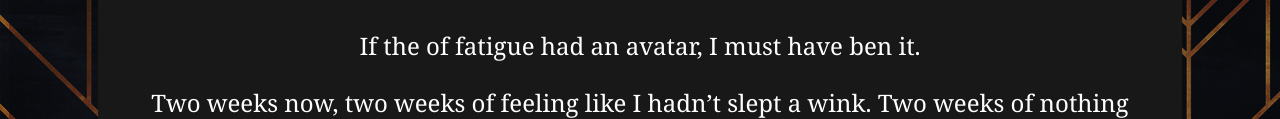
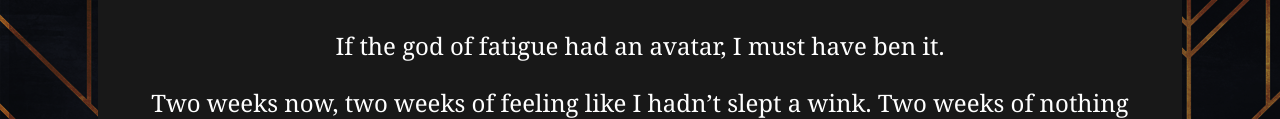
Before and after one commit to RunedWriter/RuneWriter_Webstory_Site, a plain HTML site: page pal-rune-story/the-note.html in a window 1280 px wide. Shown: the part 171-290 px from the top of the page. Drawn offline with Linux system fonts and the light colour scheme.

Commit message:
Fixed missing word first sentince of first entry

```diff
--- a/pal-rune-story/the-note.html
+++ b/pal-rune-story/the-note.html
@@ -10,7 +10,7 @@
     <div class="body">
         <h1>The Note</h1>
 
-        <p class="rune">If the of fatigue had an avatar, I must have ben it.</p>
+        <p class="rune">If the god of fatigue had an avatar, I must have ben it.</p>
 
         <p class="rune">Two weeks now, two weeks of feeling like I hadn’t slept a wink. Two weeks of nothing being where I left it. Of misplaced items, missing food, and furniture never being where I left it when I went to sleep. That was the one common factor. It was only after I had slept that things were wrong.
     </p>
```
